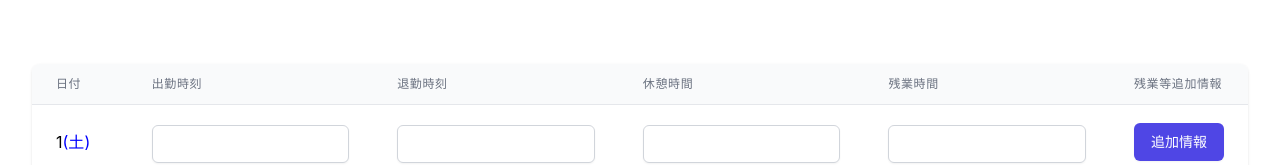
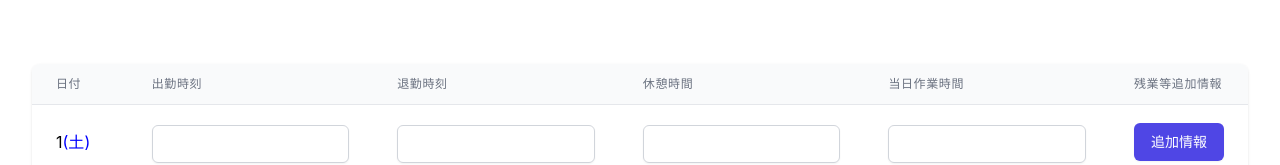
Before and after one commit to wasipo/attdn, a Next.js app in the folder packages/frontend/: page / in a window 1280 px wide. Shown: the top 165 px of the page. Built offline with nearby package versions, Linux system fonts and the light colour scheme.

Commit message:
項目名修正。

```diff
--- a/packages/frontend/layouts/workScheduleLayout.tsx
+++ b/packages/frontend/layouts/workScheduleLayout.tsx
@@ -37,10 +37,10 @@ const WorkScheduleLayout = () => {
                       休憩時間
                     </th>
                     <th scope="col" className="px-6 py-3 text-left text-xs font-medium text-gray-500 uppercase tracking-wider">
-                    残業時間
+                      当日作業時間
                     </th>
                     <th scope="col" className="px-6 py-3 text-left text-xs font-medium text-gray-500 uppercase tracking-wider">
-                    残業等追加情報
+                      残業等追加情報
                     </th>
                   </tr>
                 </thead>
```
